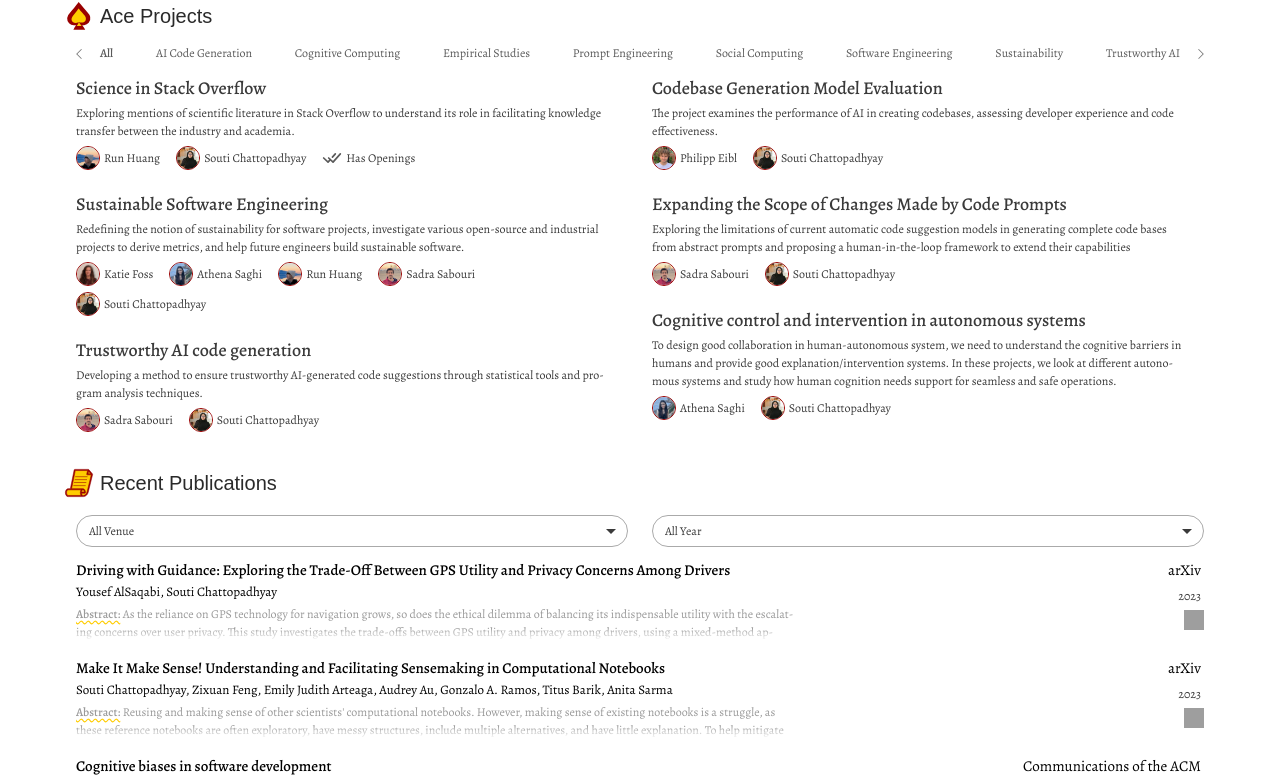
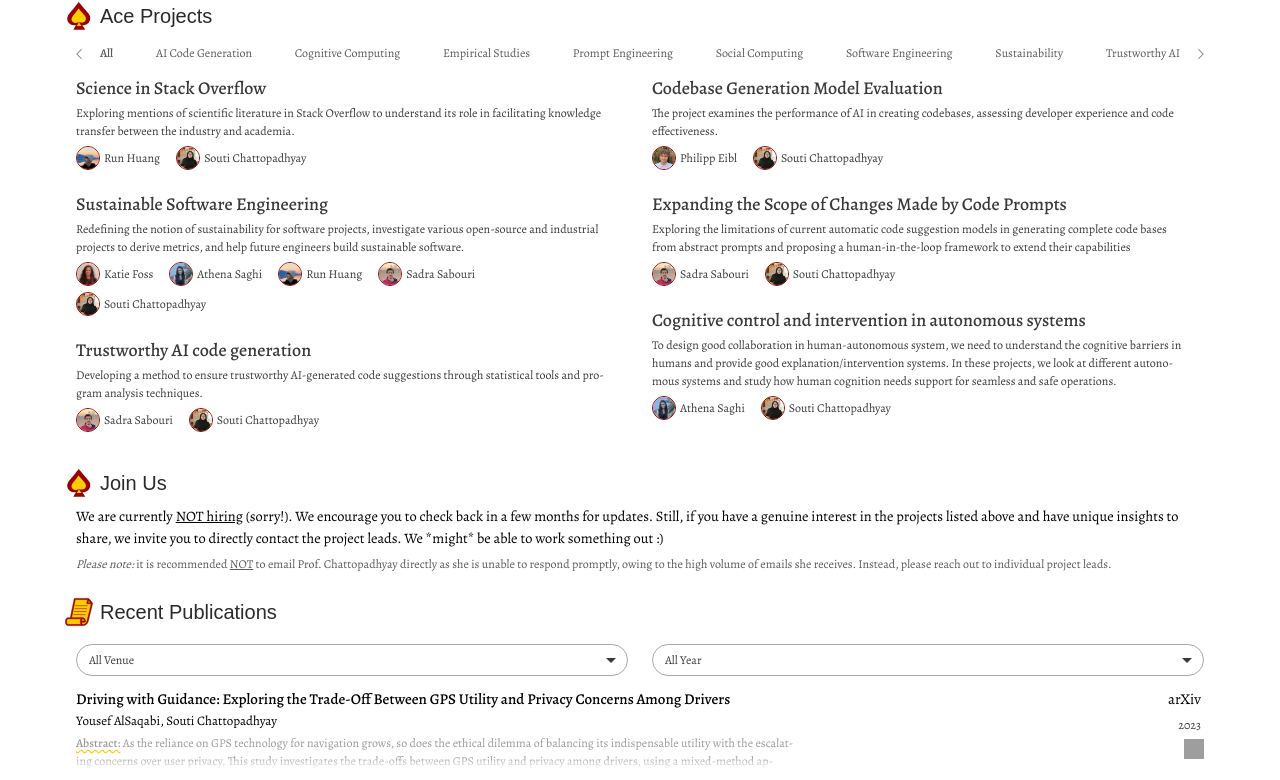
Before and after one commit to aceatusc/aceatusc.github.io, a Next.js app: page / in a window 1280 px wide. Shown: the part 1178-1958 px from the top of the page. Built offline with nearby package versions, Linux system fonts and the light colour scheme; grey boxes are pictures that could not be loaded; a web font is replaced by a local one.

Commit message:
add join us section

```diff
--- a/app/Data/news.json
+++ b/app/Data/news.json
@@ -1,7 +1,7 @@
 [
     {
         "date": "Feb '24",
-        "content": "We are not recruiting Ph.D. students at the moment. Please check back in a few months. 🙏",
+        "content": "We are not recruiting new members at the moment. Please check back in a few months. 🙏",
         "people": [
             "rini"
         ]
--- a/app/Data/projects.json
+++ b/app/Data/projects.json
@@ -15,11 +15,7 @@
         "name": "Souti Chattopadhyay",
         "key": "rini"
       }
-    ],
-    "openings": {
-      "title": "Has Openings",
-      "description": "We are excited to work with talented and motivated students on this project! Desirable skills include: NLP, Social Network Analysis, Web Dev (Javascript, Puppeteer, etc.). Please contact Run Huang if interested."
-    }
+    ]
   },
   {
     "name": "Sustainable Software Engineering",
@@ -92,8 +88,7 @@
     "name": "Expanding the Scope of Changes Made by Code Prompts",
     "description": "Exploring the limitations of current automatic code suggestion models in generating complete code bases from abstract prompts and proposing a human-in-the-loop framework to extend their capabilities",
     "area": [
-      "AI Code Generation",
-      "Prompt Engineering"
+      "AI Code Generation"
     ],
     "people": [
       {
--- /dev/null
+++ b/app/Section/opportunities.tsx
@@ -0,0 +1,59 @@
+import Image from "next/image";
+import Section from "../UI/section";
+import { alegreya } from "../UI/font";
+import styles from "@/styles/opportunity.module.css";
+import Link from "next/link";
+
+export default function Opportunities() {
+  return (
+    <Section
+      id="opportunities"
+      title="Join us"
+      icon={
+        <Image
+          src="/icon/ace.svg"
+          alt="Ace opportunities"
+          width={30}
+          height={30}
+          layout="fixed"
+        />
+      }
+      className={alegreya.className}
+    >
+      <div className={styles.opp_container}>
+        We are currently <span className={styles.highlight}>NOT hiring</span>{" "}
+        (sorry!). We encourage you to check back in a few months for updates.
+        Still, if you have a genuine interest in the{" "}
+        <a href="#project" className={styles.highlight}>
+          projects
+        </a>{" "}
+        listed above and have unique insights to share, we invite you to
+        directly contact the project leads. We *might* be able to work something
+        out :)
+        <p
+          style={{ fontSize: "1.2rem", marginTop: "0.6rem", color: "#5a5a5a" }}
+        >
+          <i>Please note:</i> it is recommended{" "}
+          <span className={styles.highlight}>NOT</span> to email Prof.
+          Chattopadhyay directly as she is unable to respond promptly, owing to
+          the high volume of emails she receives. Instead, please reach out to
+          individual project leads.
+        </p>
+        {/* <div className={styles.opp_button__container}>
+          <Link
+            href="https://forms.gle/4dUU8nxKzYyzWBWk6"
+            className={styles.opp_disabled_button}
+          >
+            For Current Students at USC
+          </Link>
+          <Link
+            href="https://forms.gle/uhygFA411NaY4Rvj7"
+            className={styles.opp_disabled_button}
+          >
+            For Prospective Graduate Students
+          </Link>
+        </div> */}
+      </div>
+    </Section>
+  );
+}
--- a/app/page.tsx
+++ b/app/page.tsx
@@ -4,6 +4,7 @@ import Hero from "./Section/hero";
 import Projects from "./Section/projects";
 import Publications from "./Section/publications";
 import people_data from "@/app/Data/people.json";
+import Opportunities from "./Section/opportunities";
 
 const current_member = people_data.filter((person) => !person.alumni);
 const alumni = people_data.filter((person) => person.alumni);
@@ -14,6 +15,7 @@ export default function Home() {
       <Hero />
       <People id="team" title="our team" data={current_member} />
       <Projects />
+      <Opportunities />
       <Publications />
       <People id="alumni" title="ace alumni" data={alumni} small />
     </Fragment>
--- /dev/null
+++ b/styles/opportunity.module.css
@@ -0,0 +1,35 @@
+@value variables: "./variables.module.css";
+@value primary, secondary, grey from variables;
+
+.opp_container {
+    font-size: 1.44rem;
+    padding: 0 1.2rem;
+}
+
+.highlight {
+    color: primary !important;
+    text-decoration: underline;
+}
+
+.highlight:hover {
+    background-color: secondary;
+}
+
+.opp_button__container {
+    display: flex;
+    flex-direction: column;
+    width: 100%;
+    justify-content: space-around;
+}
+
+.opp_disabled_button {
+    display: block;
+    text-align: center;
+    width: 32rem;
+    border: 0.1rem solid #aaa;
+    border-radius: 2rem;
+    padding: 0.6rem;
+    font-size: 1.2rem;
+    color: #3a3a3a !important;
+    margin: 0.6rem 0;
+}
```
